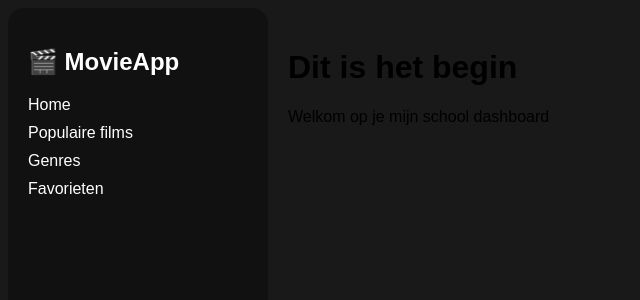
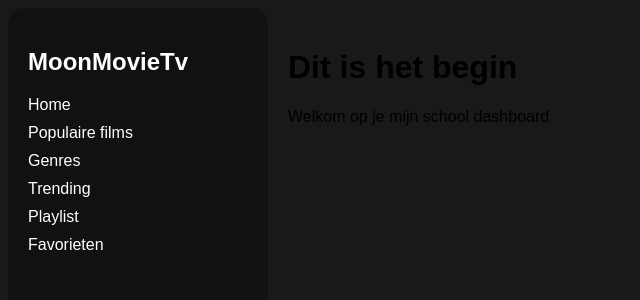
Before and after one commit to itzmitto/MoviewebsiteReact, a React (Vite) app: page / in a window 1280 px wide. Shown: the top 300 px of the page, without its empty margins (0-640 px from the left). Built offline with nearby package versions, Linux system fonts and the light colour scheme.

Commit message:
7de commit gewerkt aan de website

```diff
--- a/src/pages/sidebar.tsx
+++ b/src/pages/sidebar.tsx
@@ -1,12 +1,14 @@
 function Sidebar() {
     return (
         <div className="sidebar">
-      <h2 className="logo">🎬 MovieApp</h2>
+            <h2 className="logo">MoonMovieTv</h2>
             <nav>
                 <ul>
                     <li>Home</li>
                     <li>Populaire films</li>
                     <li>Genres</li>
+                    <li>Trending</li>
+                    <li>Playlist</li>
                     <li>Favorieten</li>
                 </ul>
             </nav>
```
Lines whose indentation alone changed are shown as unchanged.
